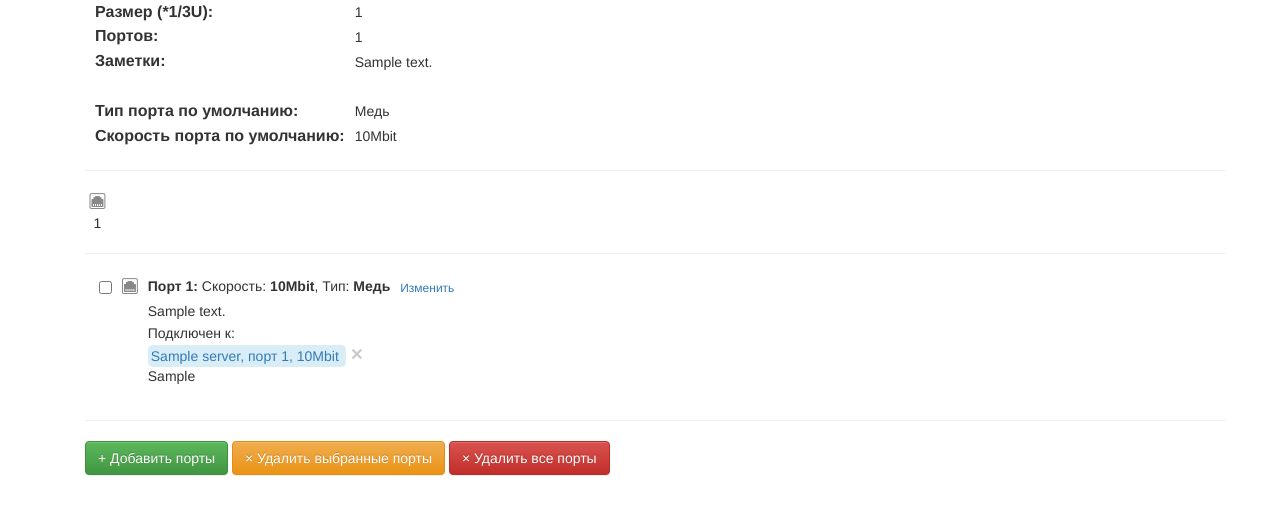
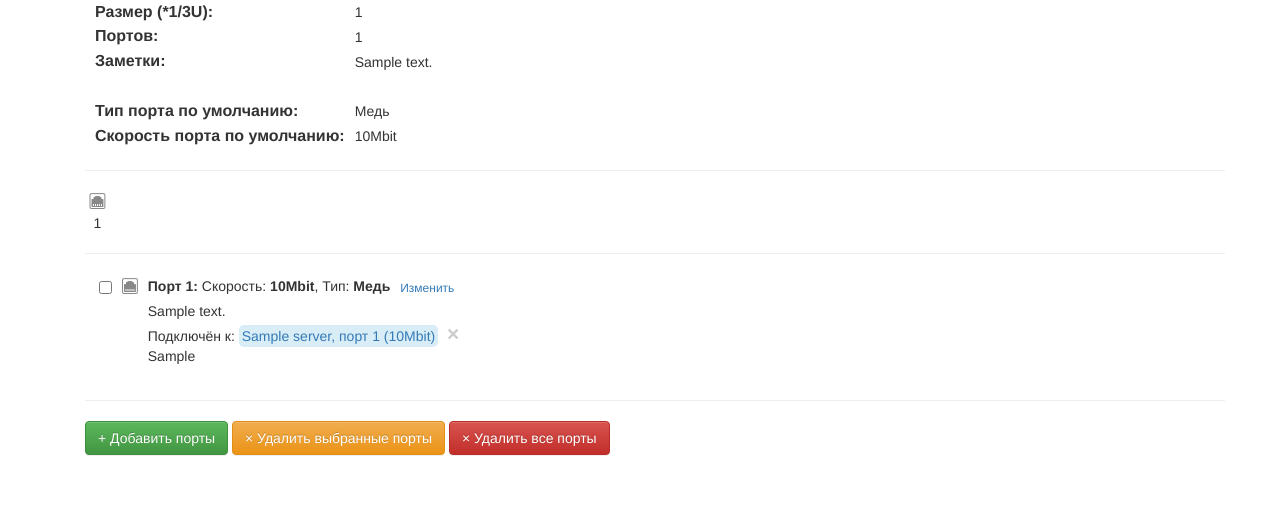
Before and after one commit to kvarel2509/rax, a Django app: page /server/1/ in a window 1280 px wide. Shown: the part 177-692 px from the top of the page. Run offline with Django 4.2, Linux system fonts and the light colour scheme; a user stored in the database is signed in; tables that the repository leaves empty hold one stand-in row (values such as "Sample post"); data that the repository does not hold is empty; some libraries are stand-ins or nearby versions.

Commit message:
Apply some fixes

```diff
--- a/rack/models.py
+++ b/rack/models.py
@@ -30,7 +30,7 @@ class Port(models.Model):
 	speed = models.CharField('Скорость порта', choices=SPEED_CHOICES, max_length=20)
 	material = models.CharField('Тип порта', choices=MATERIAL_CHOICES, max_length=20)
 	server = models.ForeignKey('Server', on_delete=models.CASCADE)
-	connection = models.TextField('Подключён к', blank=True, null=True)
+	connection = models.TextField('Подключён к', blank=True, null=True, help_text='Для создания связи используйте формат #id#номер_порта или #id#номер_порта#скорость, например: #123#1 или #123#1#1000')
 	link = models.ManyToManyField('self', 'Связь с портом', through='LinkPort')
 	number = models.PositiveIntegerField('Порядковый номер порта')
 
--- a/rack/templates/rack/server_detail.html
+++ b/rack/templates/rack/server_detail.html
@@ -139,17 +139,13 @@
 								<td></td>
 								{% if i.port.connection or i.link %}
 									<td>
-										<span>Подключен к:</span>
+										<span>Подключён к:</span>
 										{% if i.link %}
-											<form id="link_delete" method="post" action="{% url 'link_delete' pk=object.pk pk1=i.port.pk pk2=i.link.pk %}">{% csrf_token %}</form>
-											<a href={% url 'server_detail' pk=i.link.server.pk %}>
-												<span class="bg-info link text-center">
-													{{ i.link.server.title }}, порт {{ i.link.number }}{% if i.link and i.through.speed %}, {{ i.through.speed }}{% endif %}
-												</span>
-											</a>
-											<button form="link_delete" type="submit" class="close" onclick="return confirm('Вы уверены?')">
+											<a href={% url 'server_detail' pk=i.link.server.pk %}><span class="bg-info link text-center">{{ i.link.server.title }}, порт {{ i.link.number }}{% if i.link and i.through.speed %} ({{ i.through.speed }}){% endif %}</span></a>
+											<button form="link_delete{{ i.link.pk }}" type="submit" class="close" onclick="return confirm('Вы уверены?')">
 												<span aria-hidden="true">&times;</span>
 											</button>
+											<form id="link_delete{{ i.link.pk }}" method="post" action="{% url 'link_delete' pk=object.pk pk1=i.port.pk pk2=i.link.pk %}">{% csrf_token %}</form>
 										{% endif %}
 										{% if i.port.connection %}
 											<p>{{ i.port.connection }}</p>
```
